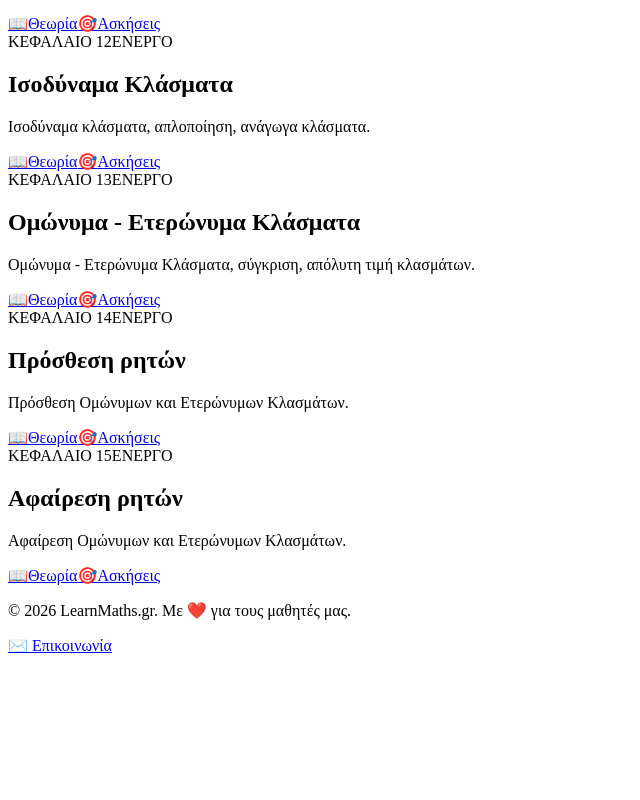
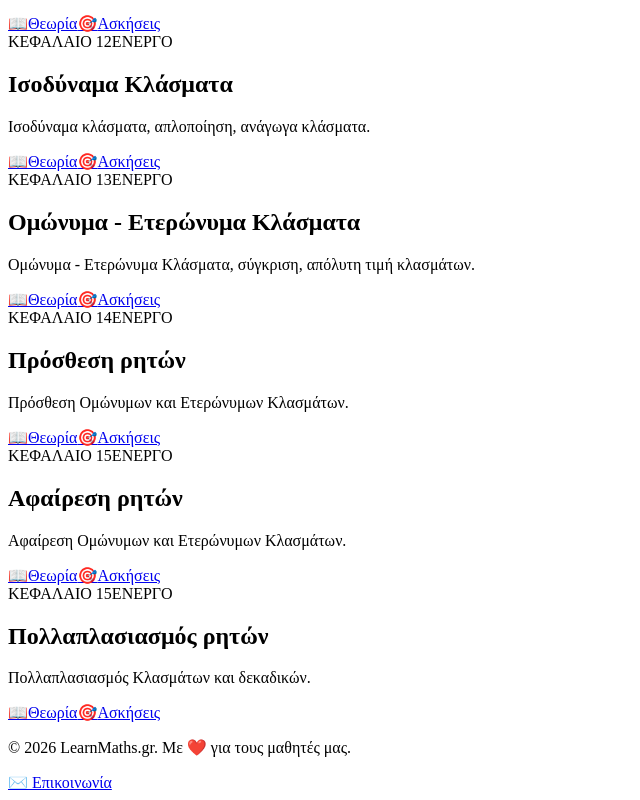
Before and after one commit to gkrimpas-lab/learn-maths-2026, a Next.js app: page /a-gymnasiou in a window 1280 px wide. Shown: the part 1924-2724 px from the top of the page, without its empty margins (0-640 px from the left). Before the commit the page ends 2587 px from the top, so only its background shows below. Built offline with nearby package versions, Linux system fonts and the light colour scheme.

Commit message:
Add new topic for multiplication of fractions

```diff
--- a/pages/a-gymnasiou/index.js
+++ b/pages/a-gymnasiou/index.js
@@ -142,6 +142,14 @@ const CHAPTERS = [
     badge: 'ΚΕΦΑΛΑΙΟ 15',
     active: true,
   },
+  {
+    id: '18',
+    slug: '18-pollaplasiasmos-klasmata',
+    title: 'Πολλαπλασιασμός ρητών',
+    desc: 'Πολλαπλασιασμός Κλασμάτων και δεκαδικών.',
+    badge: 'ΚΕΦΑΛΑΙΟ 15',
+    active: true,
+  },
 ];
 
 export default function AGymnasiouIndex() {
```
